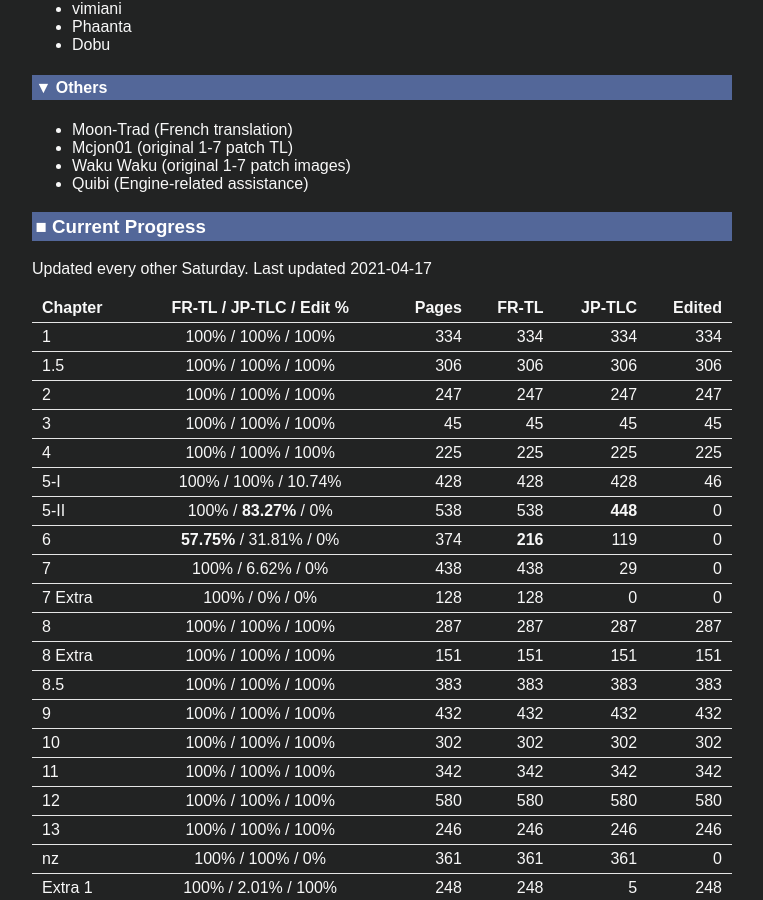
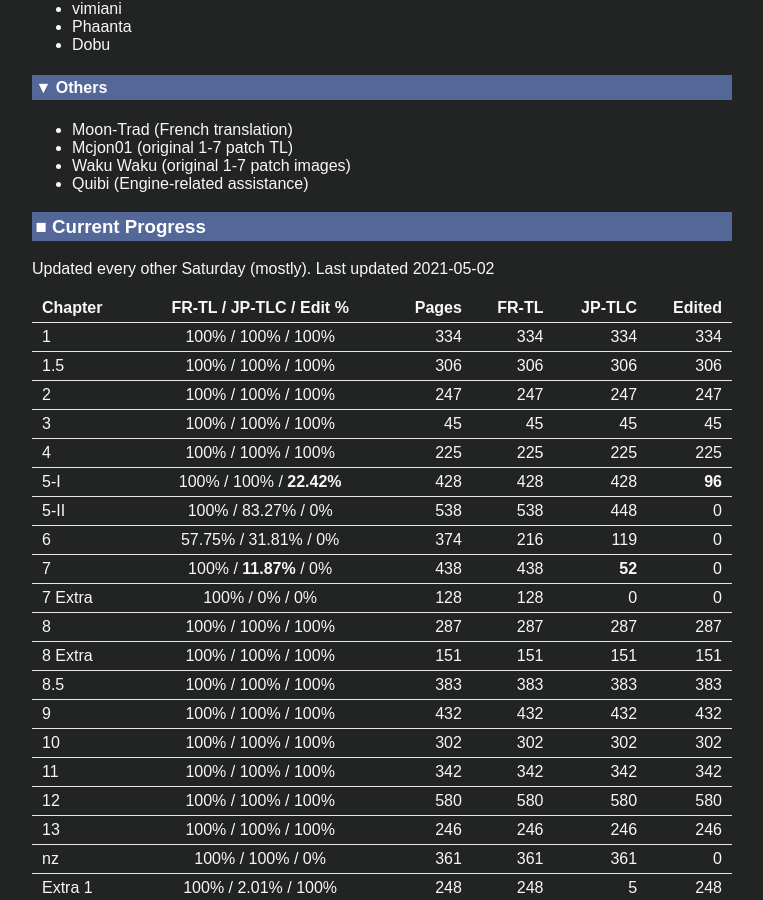
Before and after one commit to Hollow-Moon/Hollow-Moon.github.io, a Jekyll site: the page built from wohn-tl/index.md, in a window 1280 px wide and 900 px high, scrolled down 2869 px. Shown: the whole window, without its empty margins (258-1021 px from the left). Built offline with Jekyll 4.4.1, drawn with Linux system fonts in a browser that asks for light colours; some of the changed text lies outside the part shown.

Commit message:
Update index.md

```diff
--- a/wohn-tl/index.md
+++ b/wohn-tl/index.md
@@ -86,7 +86,7 @@ The latest patch can be downloaded [here](https://github.com/Hollow-Moon/mahoyo-
 * Quibi (Engine-related assistance)
 
 ### Current Progress
-Updated every other Saturday. Last updated 2021-04-17
+Updated every other Saturday (mostly). Last updated 2021-05-02
 
 | Chapter  | FR-TL / JP-TLC / Edit %  | Pages   | FR-TL  | JP-TLC | Edited |
 | -------- |:------------------------:| -------:| ------:| ------:| ------:|
@@ -95,10 +95,10 @@ Updated every other Saturday. Last updated 2021-04-17
 | 2        | 100% / 100% / 100%       | 247     | 247    | 247    | 247    |
 | 3        | 100% / 100% / 100%       | 45      | 45     | 45     | 45     |
 | 4        | 100% / 100% / 100%       | 225     | 225    | 225    | 225    |
-| 5-I      | 100% / 100% / 10.74%     | 428     | 428    | 428    | 46     |
-| 5-II     | 100% / **83.27%** / 0%       | 538     | 538    | **448**    | 0      |
-| 6        | **57.75%** / 31.81% / 0%     | 374     | **216**    | 119    | 0      |
-| 7        | 100% / 6.62% / 0%        | 438     | 438    | 29     | 0      |
+| 5-I      | 100% / 100% / **22.42%**     | 428     | 428    | 428    | **96**     |
+| 5-II     | 100% / 83.27% / 0%       | 538     | 538    | 448    | 0      |
+| 6        | 57.75% / 31.81% / 0%     | 374     | 216    | 119    | 0      |
+| 7        | 100% / **11.87%** / 0%       | 438     | 438    | **52**     | 0      |
 | 7 Extra  | 100% / 0% / 0%           | 128     | 128    | 0      | 0      |
 | 8        | 100% / 100% / 100%       | 287     | 287    | 287    | 287    |
 | 8 Extra  | 100% / 100% / 100%       | 151     | 151    | 151    | 151    |
```
Also changed, not shown: other parts of wohn-tl/index.md (+1 -1 lines).
